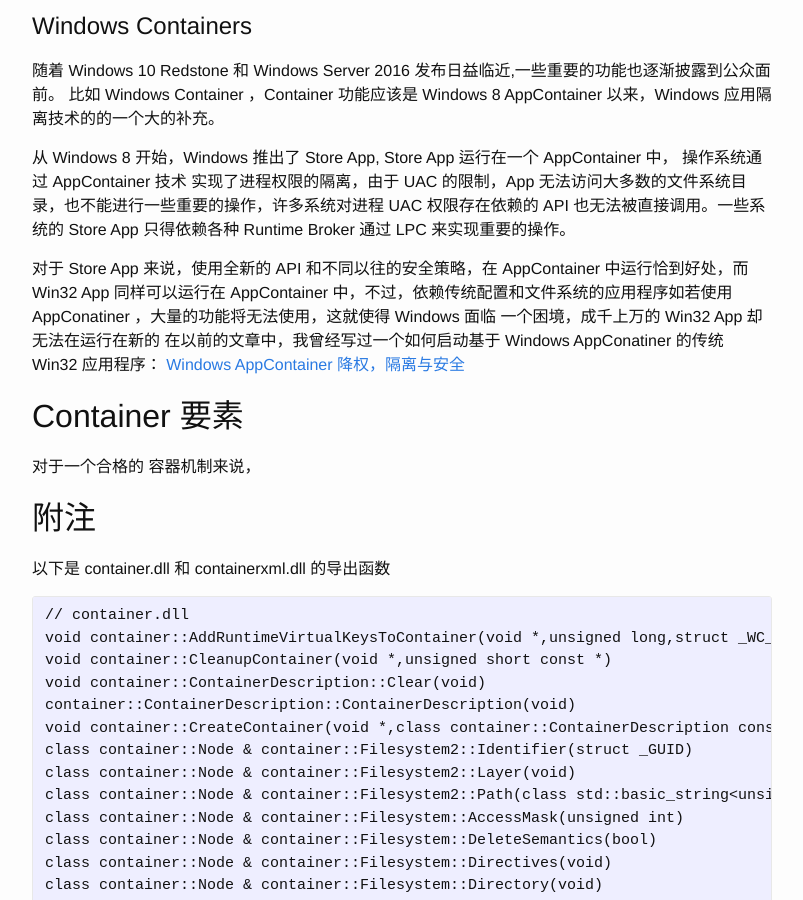
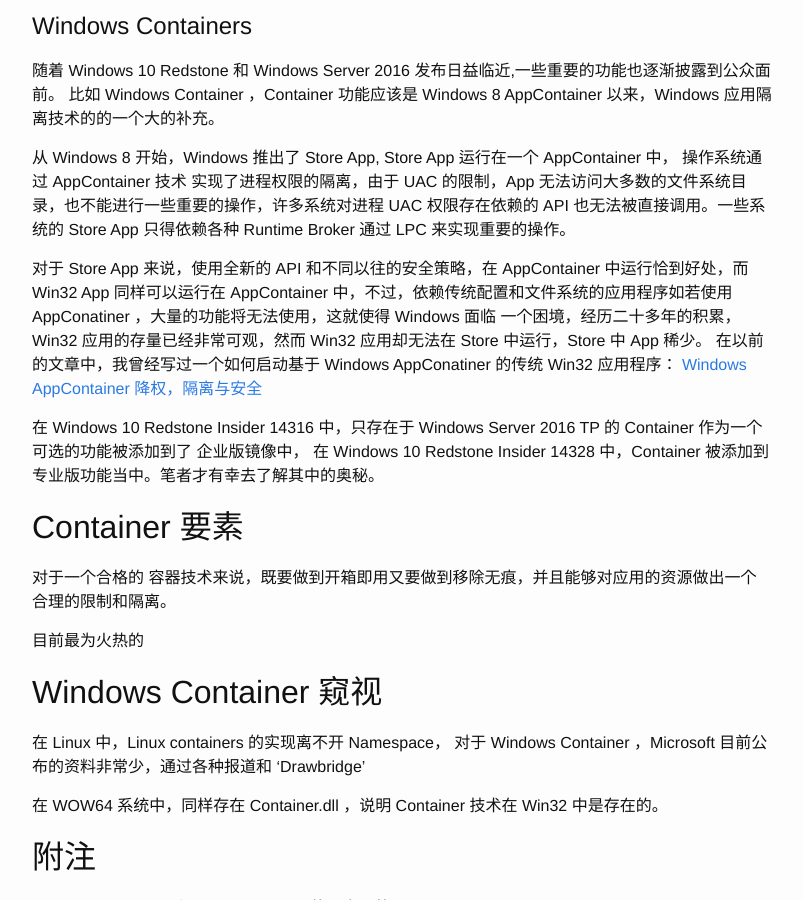
Before and after one commit to fcharlie/fcharlie.github.io, a Jekyll site: the page built from _posts/2016-04-23-WindowsContainers.md, in a window 1280 px wide and 900 px high, scrolled down 192 px. Shown: the whole window, without its empty margins (238-1041 px from the left). Built offline with Jekyll 4.4.1, drawn with Linux system fonts in a browser that asks for light colours.

Commit message:
Update test

```diff
--- a/_posts/2016-04-23-WindowsContainers.md
+++ b/_posts/2016-04-23-WindowsContainers.md
@@ -17,15 +17,28 @@
 
 对于 Store App 来说，使用全新的 API 和不同以往的安全策略，在 AppContainer 中运行恰到好处，而 Win32 App 同样可以运行在
 AppContainer 中，不过，依赖传统配置和文件系统的应用程序如若使用 AppConatiner ，大量的功能将无法使用，这就使得 Windows 面临
-一个困境，成千上万的 Win32 App 却无法在运行在新的
+一个困境，经历二十多年的积累，Win32 应用的存量已经非常可观，然而 Win32 应用却无法在 Store 中运行，Store 中 App 稀少。
 在以前的文章中，我曾经写过一个如何启动基于 Windows AppConatiner 的传统 Win32 应用程序：
 [Windows AppContainer 降权，隔离与安全](http://forcemz.net/container/2015/06/12/AppContainer/)
 
 
+在 Windows 10 Redstone Insider 14316 中，只存在于 Windows Server 2016 TP 的 Container 作为一个可选的功能被添加到了 企业版镜像中，
+在 Windows 10 Redstone Insider 14328 中，Container 被添加到专业版功能当中。笔者才有幸去了解其中的奥秘。
+
+
 ## Container 要素
 
-对于一个合格的 容器机制来说，
+对于一个合格的 容器技术来说，既要做到开箱即用又要做到移除无痕，并且能够对应用的资源做出一个合理的限制和隔离。
 
+目前最为火热的
+
+
+## Windows Container 窥视
+
+在 Linux 中，Linux containers 的实现离不开 Namespace，
+对于 Windows Container ，Microsoft 目前公布的资料非常少，通过各种报道和 'Drawbridge'
+
+在 WOW64 系统中，同样存在 Container.dll ，说明 Container 技术在 Win32 中是存在的。
 
 ## 附注
 
```
Also changed, not shown: other parts of _posts/2016-04-23-WindowsContainers.md (+1 -1 lines).
